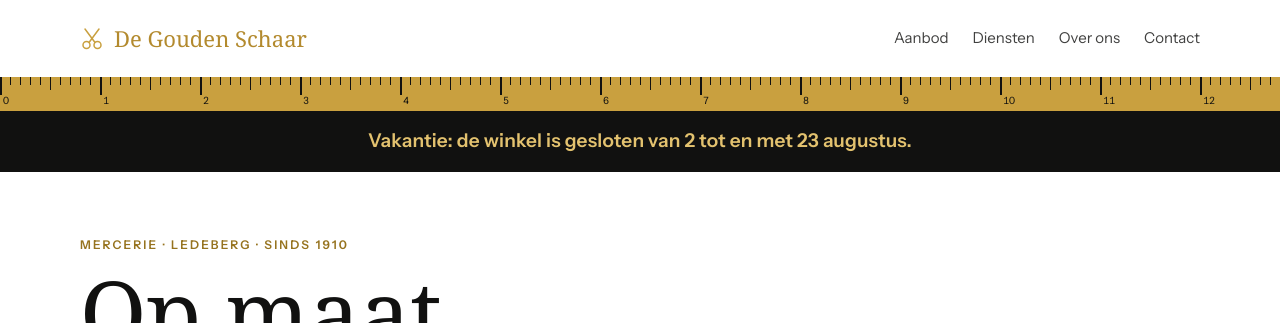
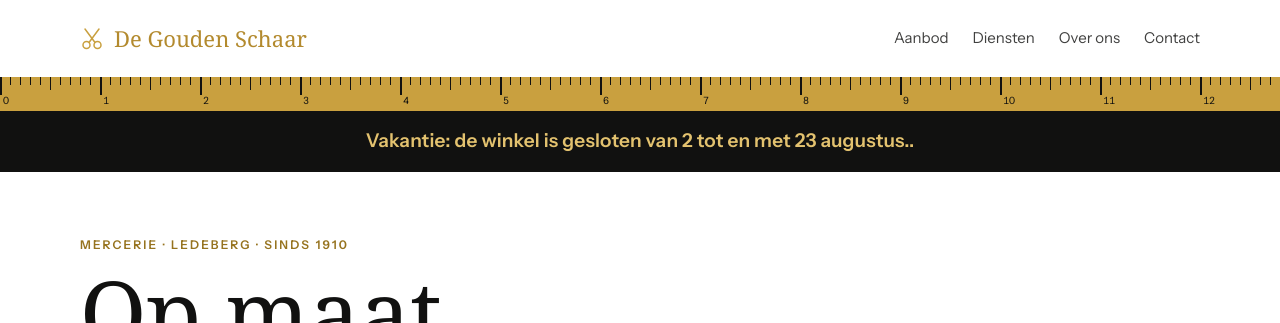
Before and after one commit to sander-sdv/De-Gouden-Schaar, a Jekyll site: the page built from index.html, in a window 1280 px wide and 900 px high. Shown: the top 323 px of the window. Built offline with Jekyll 4.4.1, drawn with Linux system fonts in a browser that asks for light colours; some web fonts are replaced.

Commit message:
Website aangepast via de bewerkmodus

```diff
--- a/_data/winkel.yml
+++ b/_data/winkel.yml
@@ -4,14 +4,12 @@ kicker: Mercerie · Ledeberg · sinds 1910
 titel: Op maat geholpen, al
 titel_goud: vijf generaties.
 intro: >-
-  Fournituren en modeaccessoires in hartje Ledeberg. Garen, ritsen, knopen,
-  linten en voering van topkwaliteit, met eerlijk advies van iemand die het vak kent.
-  Bij ons word je altijd vriendelijk verder geholpen.
+  Fournituren en modeaccessoires in hartje Ledeberg. Garen, ritsen, knopen, linten en voering van topkwaliteit, met eerlijk advies van iemand die het vak kent. Bij ons word je altijd vriendelijk verder geholpen.
 
 # Mededeling bovenaan de pagina. Zet "tonen" op false om ze te verbergen.
 mededeling:
   tonen: true
-  tekst: "Vakantie: de winkel is gesloten van 2 tot en met 23 augustus."
+  tekst: "Vakantie: de winkel is gesloten van 2 tot en met 23 augustus.."
 
 adres:
   straat: Ledebergstraat 4
```
